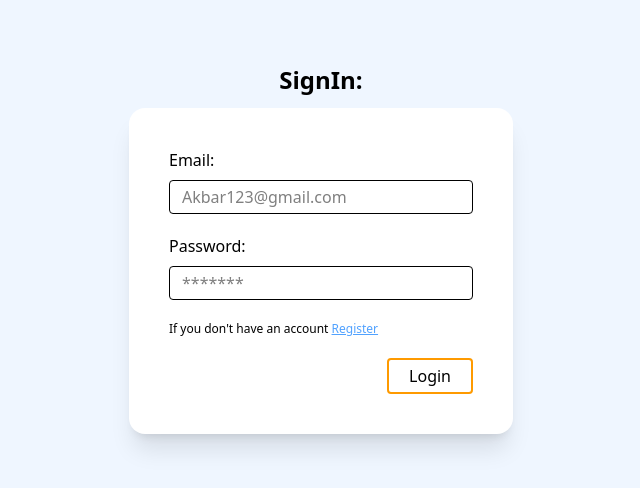
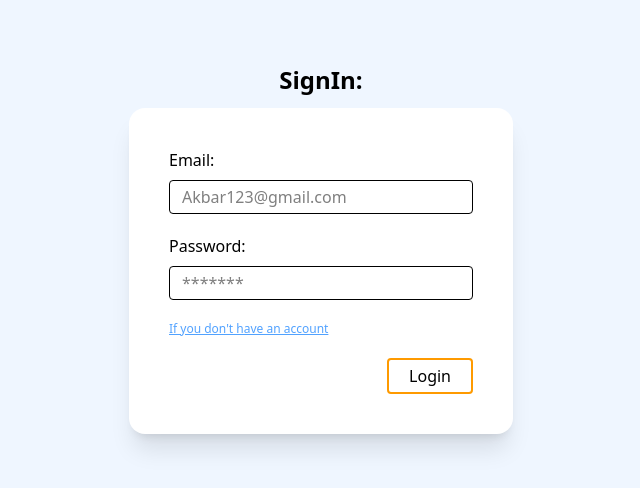
Before and after one commit to Farhodnazarov/myTodoList, a React (Vite) app: page /login in a window 1280 px wide. Shown: the top 488 px of the page, without its empty margins (319-959 px from the left). Built offline with nearby package versions, Linux system fonts and the light colour scheme; no server answers.

Commit message:
some changes in the login and register pages

```diff
--- a/src/hooks/useCollection.js
+++ b/src/hooks/useCollection.js
@@ -18,6 +18,6 @@ export const useCollection = (collectionName) => {
     });
 
     return () => unsubscribe();
-  }, []);
+  }, [collectionName]);
   return { data };
 };
--- a/src/pages/Login.jsx
+++ b/src/pages/Login.jsx
@@ -44,9 +44,8 @@ function Login() {
         </label>
 
         <p className="text-[12px]">
-          If you don't have an account{" "}
           <Link className="text-blue-400 underline" to={"/register"}>
-            Register
+            If you don't have an account{" "}
           </Link>
         </p>
         {!loading && (
--- a/src/pages/Register.jsx
+++ b/src/pages/Register.jsx
@@ -96,9 +96,8 @@ function Register() {
           />
         </label>
         <p className="text-[12px]">
-          If you have an account{" "}
           <Link className="text-blue-400 underline" to={"/login"}>
-            LogIn
+            If you have an account{" "}
           </Link>
         </p>
         {!loading && (
```
